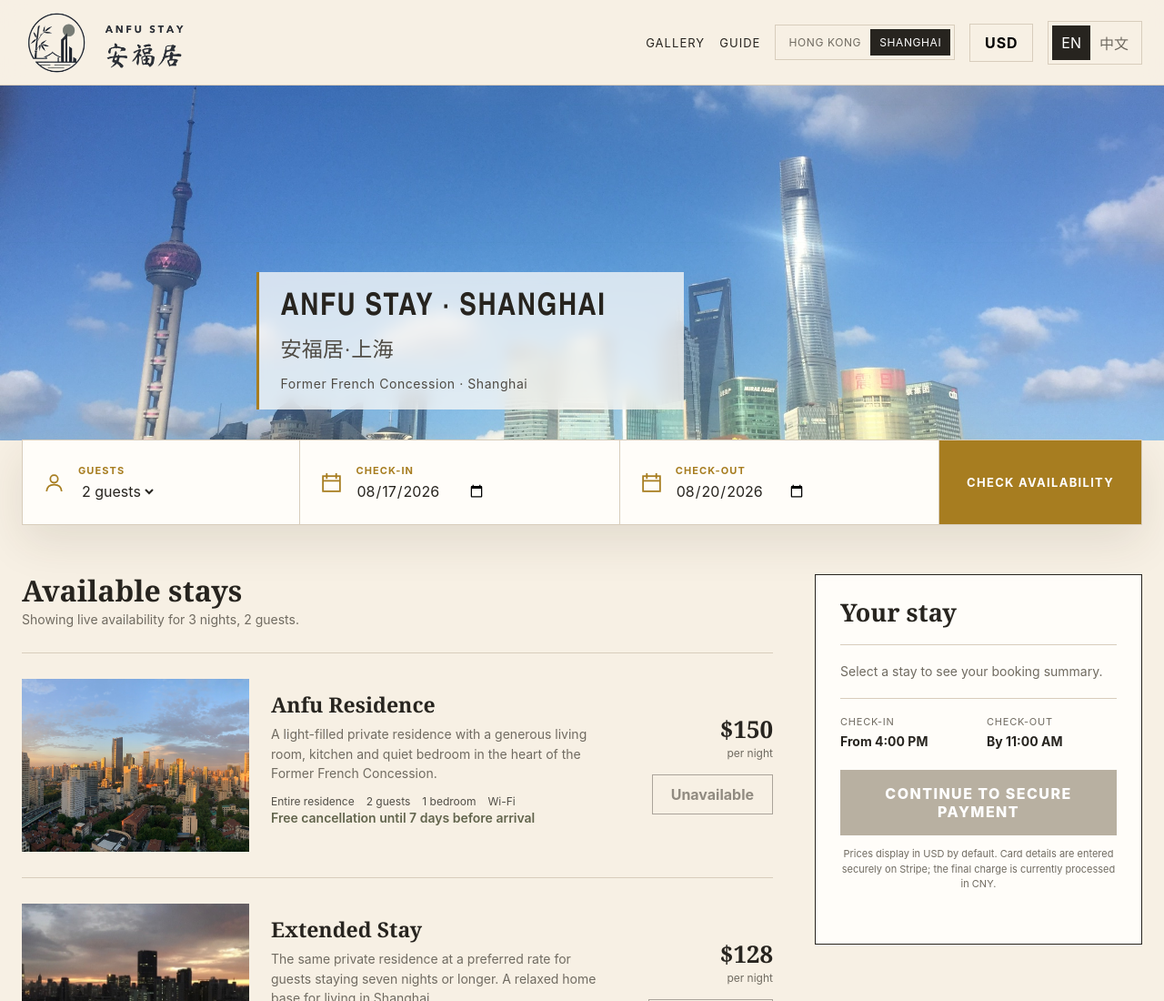
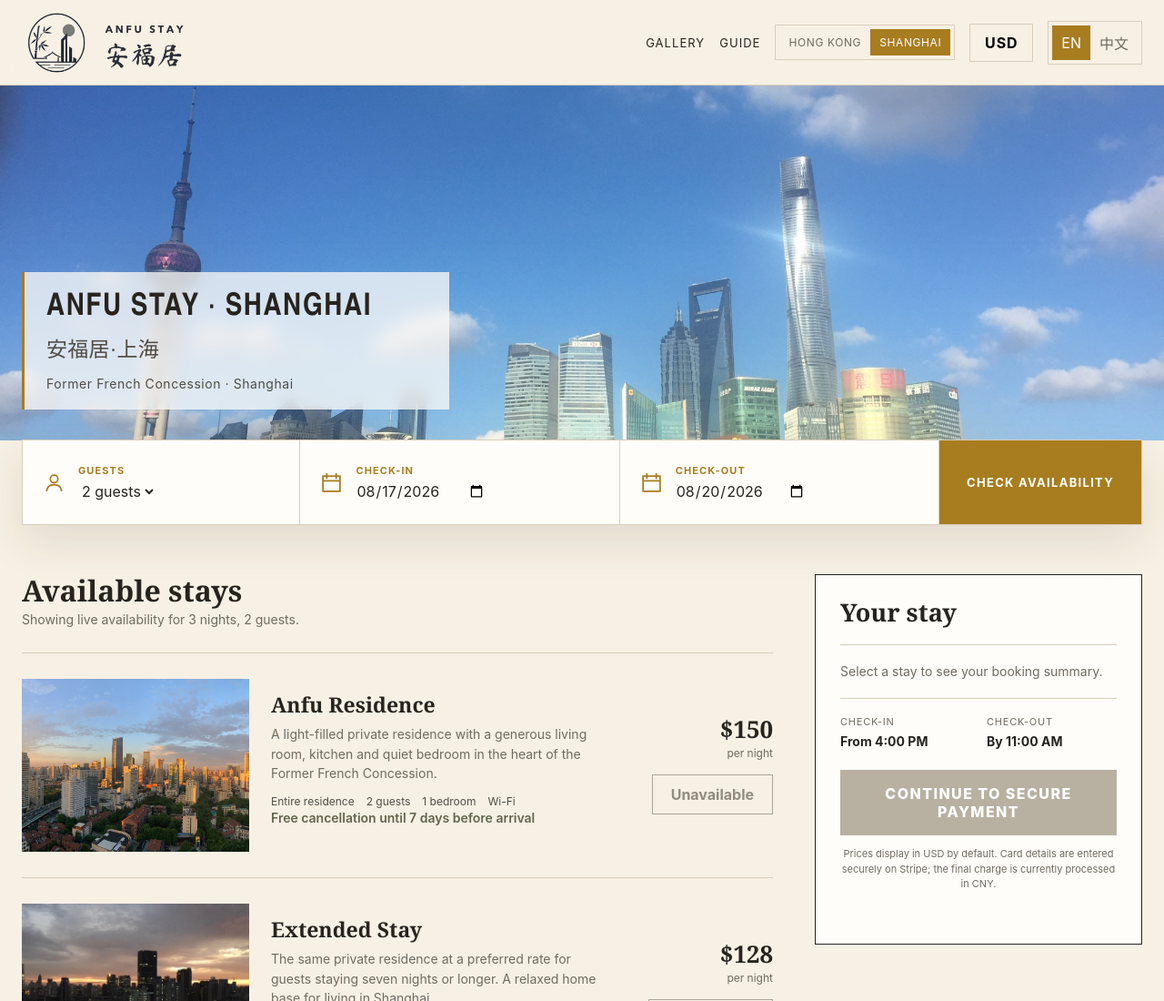
Before and after one commit to feifei15/Anfu-Stay, a website: page sh/booking/index.html in a window 1280 px wide. Shown: the top 1100 px of the page at 91% size. Drawn offline with Linux system fonts and the light colour scheme; no server answers.

Commit message:
Unify booking palette and hero alignment

```diff
--- a/sh/booking/index.html
+++ b/sh/booking/index.html
@@ -8,8 +8,8 @@
   <style>
     :root{--paper:#f7f0e4;--white:#fffdf9;--ink:#27241f;--muted:#706b61;--line:#d8cdbc;--gold:#a77d20;--olive:#62654d;--danger:#8e4a38;--shadow:0 18px 50px rgba(54,45,31,.11)}
     *{box-sizing:border-box} html{scroll-behavior:smooth} body{margin:0;background:var(--paper);color:var(--ink);font-family:Avenir Next,Avenir,-apple-system,BlinkMacSystemFont,"Segoe UI",sans-serif;-webkit-font-smoothing:antialiased} button,input,select{font:inherit} button{cursor:pointer} img{display:block;max-width:100%} a{color:inherit}.shell{width:min(1240px,calc(100% - 48px));margin:auto}
-    .topbar{height:94px;background:rgba(247,240,228,.94);border-bottom:1px solid var(--line);display:flex;align-items:center;position:sticky;top:0;z-index:30;backdrop-filter:blur(14px)}.topbar .shell{display:flex;align-items:center;justify-content:space-between}.brand-link{display:block;flex:none}.logo{width:245px;height:74px;object-fit:contain;object-position:left center}.nav-actions{display:flex;align-items:center;gap:16px}.guide-link{text-decoration:none;font-size:13px;letter-spacing:.08em;text-transform:uppercase}.destination-switch{border:1px solid var(--line);padding:4px;display:flex}.destination-switch a{text-decoration:none;padding:7px 10px;color:var(--muted);font-size:12px;letter-spacing:.05em;text-transform:uppercase;white-space:nowrap}.destination-switch a.active{background:var(--ink);color:white}.destination-short{display:none}.currency-trigger{border:1px solid var(--line);background:transparent;padding:10px 13px;font-weight:700;letter-spacing:.06em;min-width:70px}.currency-trigger:hover{border-color:var(--ink)}.lang{border:1px solid var(--line);padding:4px;display:flex}.lang button{border:0;background:transparent;padding:7px 10px;color:var(--muted)}.lang button.active{background:var(--ink);color:white}
-    .hero{height:390px;background:url('/sh/booking/images/shanghai-pudong-skyline.jpeg') center 40%/cover no-repeat;position:relative}.hero-panel{position:absolute;left:22vw;bottom:34px;background:rgba(255,253,249,.74);backdrop-filter:blur(8px);padding:20px 24px;width:min(470px,calc(100% - 48px));border-left:3px solid var(--gold)}.hero h1{font-family:"Arial Narrow",Avenir Next Condensed,sans-serif;font-size:34px;letter-spacing:.045em;margin:0 0 5px;font-stretch:condensed}.hero .zh-title{font-family:"Kaiti SC",STKaiti,KaiTi,serif;font-size:23px;letter-spacing:.01em;margin:0 0 14px}.hero p{margin:0;color:#4f4b44;font-size:14px;letter-spacing:.04em}
+    .topbar{height:94px;background:rgba(247,240,228,.94);border-bottom:1px solid var(--line);display:flex;align-items:center;position:sticky;top:0;z-index:30;backdrop-filter:blur(14px)}.topbar .shell{display:flex;align-items:center;justify-content:space-between}.brand-link{display:block;flex:none}.logo{width:245px;height:74px;object-fit:contain;object-position:left center}.nav-actions{display:flex;align-items:center;gap:16px}.guide-link{text-decoration:none;font-size:13px;letter-spacing:.08em;text-transform:uppercase}.destination-switch{border:1px solid var(--line);padding:4px;display:flex}.destination-switch a{text-decoration:none;padding:7px 10px;color:var(--muted);font-size:12px;letter-spacing:.05em;text-transform:uppercase;white-space:nowrap}.destination-switch a.active{background:var(--gold);color:white}.destination-short{display:none}.currency-trigger{border:1px solid var(--line);background:transparent;padding:10px 13px;font-weight:700;letter-spacing:.06em;min-width:70px}.currency-trigger:hover{border-color:var(--ink)}.lang{border:1px solid var(--line);padding:4px;display:flex}.lang button{border:0;background:transparent;padding:7px 10px;color:var(--muted)}.lang button.active{background:var(--gold);color:white}
+    .hero{height:390px;background:url('/sh/booking/images/shanghai-pudong-skyline.jpeg') center 40%/cover no-repeat;position:relative}.hero-panel{position:absolute;left:max(24px,calc((100% - 1240px)/2));bottom:34px;background:rgba(255,253,249,.74);backdrop-filter:blur(8px);padding:20px 24px;width:min(470px,calc(100% - 48px));border-left:3px solid var(--gold)}.hero h1{font-family:"Arial Narrow",Avenir Next Condensed,sans-serif;font-size:34px;letter-spacing:.045em;margin:0 0 5px;font-stretch:condensed}.hero .zh-title{font-family:"Kaiti SC",STKaiti,KaiTi,serif;font-size:23px;letter-spacing:.01em;margin:0 0 14px}.hero p{margin:0;color:#4f4b44;font-size:14px;letter-spacing:.04em}
     .search-wrap{position:relative;z-index:4;margin-top:-1px}.searchbar{background:var(--white);border:1px solid var(--line);display:grid;grid-template-columns:1fr 1.15fr 1.15fr auto;box-shadow:var(--shadow)}.field{min-height:92px;padding:18px 22px;border-right:1px solid var(--line);display:flex;align-items:center;gap:14px}.field svg{width:25px;color:var(--gold);flex:none}.field label{display:block;font-size:11px;font-weight:700;letter-spacing:.1em;text-transform:uppercase;color:var(--gold);margin-bottom:5px}.field input,.field select{border:0;background:transparent;width:100%;padding:0;color:var(--ink);outline:0;font-size:16px}.search-btn{border:0;background:var(--gold);color:white;padding:0 30px;font-size:13px;font-weight:700;text-transform:uppercase;letter-spacing:.1em;transition:.2s}.search-btn:hover{background:#8c681a}
     main{padding:54px 0 80px}.booking-grid{display:grid;grid-template-columns:minmax(0,1fr) 360px;gap:46px;align-items:start}.section-title{margin:0 0 6px;font:600 32px/1.1 Songti SC,Georgia,serif}.section-sub{margin:0 0 28px;color:var(--muted);font-size:14px}.rooms{border-top:1px solid var(--line)}.room{display:grid;grid-template-columns:250px 1fr 150px;gap:24px;padding:28px 0;border-bottom:1px solid var(--line);align-items:center}.room-image{height:190px;width:100%;object-fit:cover}.room h3{font:600 23px/1.2 Songti SC,Georgia,serif;margin:0 0 8px}.room p{font-size:14px;color:var(--muted);line-height:1.55;margin:0 0 12px}.amenities{display:flex;gap:13px;flex-wrap:wrap;font-size:12px;color:#514e47}.policy{color:var(--olive)!important;font-weight:600}.room-price{text-align:right}.nightly{font:600 26px/1 Songti SC,Georgia,serif}.per{font-size:12px;color:var(--muted);margin:6px 0 16px}.select-btn{border:1px solid var(--ink);background:transparent;padding:11px 20px;min-width:112px;font-weight:700;transition:.2s}.select-btn:hover,.select-btn.selected{background:var(--ink);color:white}.select-btn:disabled{border-color:#aaa39a;color:#918b81;cursor:not-allowed;background:transparent}
     .summary{position:sticky;top:120px;background:var(--white);border:1px solid var(--ink);padding:27px}.summary h2{font:600 27px/1 Songti SC,Georgia,serif;margin:0 0 22px}.empty{color:var(--muted);line-height:1.6;font-size:14px;padding:18px 0;border-top:1px solid var(--line);border-bottom:1px solid var(--line)}.summary-row{display:flex;justify-content:space-between;gap:20px;font-size:14px;margin:14px 0}.summary-row span:first-child{color:var(--muted)}.summary-room{padding:18px 0;border-block:1px solid var(--line);font-weight:700}.summary-total{font-size:19px;font-weight:700;margin-top:20px}.stay-times{display:grid;grid-template-columns:1fr 1fr;gap:18px;padding:18px 0 0}.stay-times span{display:block;color:var(--muted);font-size:11px;letter-spacing:.07em;text-transform:uppercase;margin-bottom:4px}.stay-times strong{font-size:14px}.reserve{width:100%;border:0;background:var(--gold);color:white;padding:16px;font-weight:800;letter-spacing:.09em;text-transform:uppercase;margin-top:22px}.reserve:disabled{background:#b8b0a1;cursor:not-allowed}.fineprint{text-align:center;color:var(--muted);font-size:11px;line-height:1.5;margin:12px 0 0}.payment-status{min-height:20px;margin:10px 0 0;text-align:center;color:var(--danger);font-size:12px;line-height:1.45}.summary-details[hidden],.confirmation[hidden],.currency-overlay[hidden]{display:none}
```
Also changed, not shown: hk/booking/index.html (+1 -1 lines).
